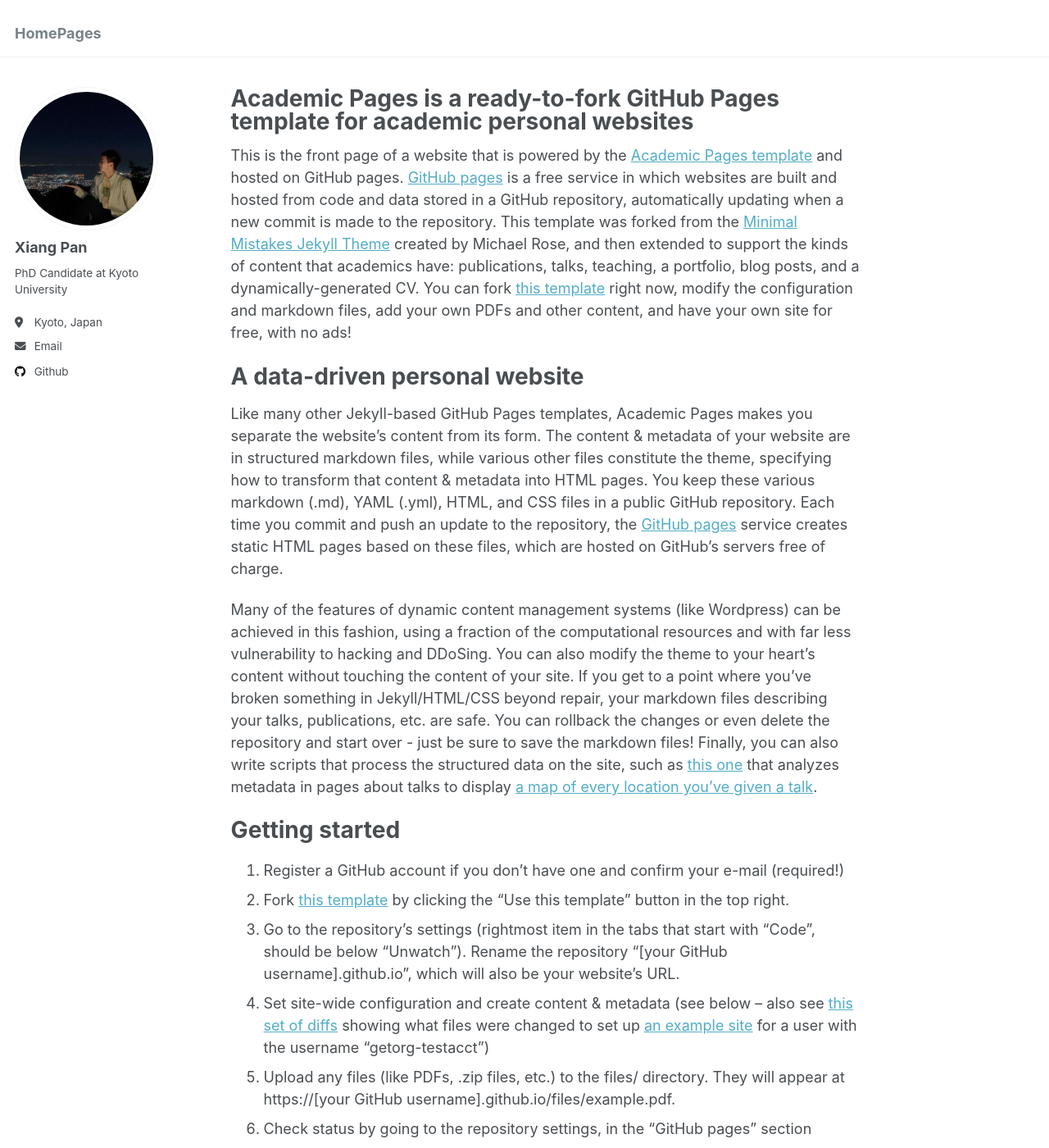
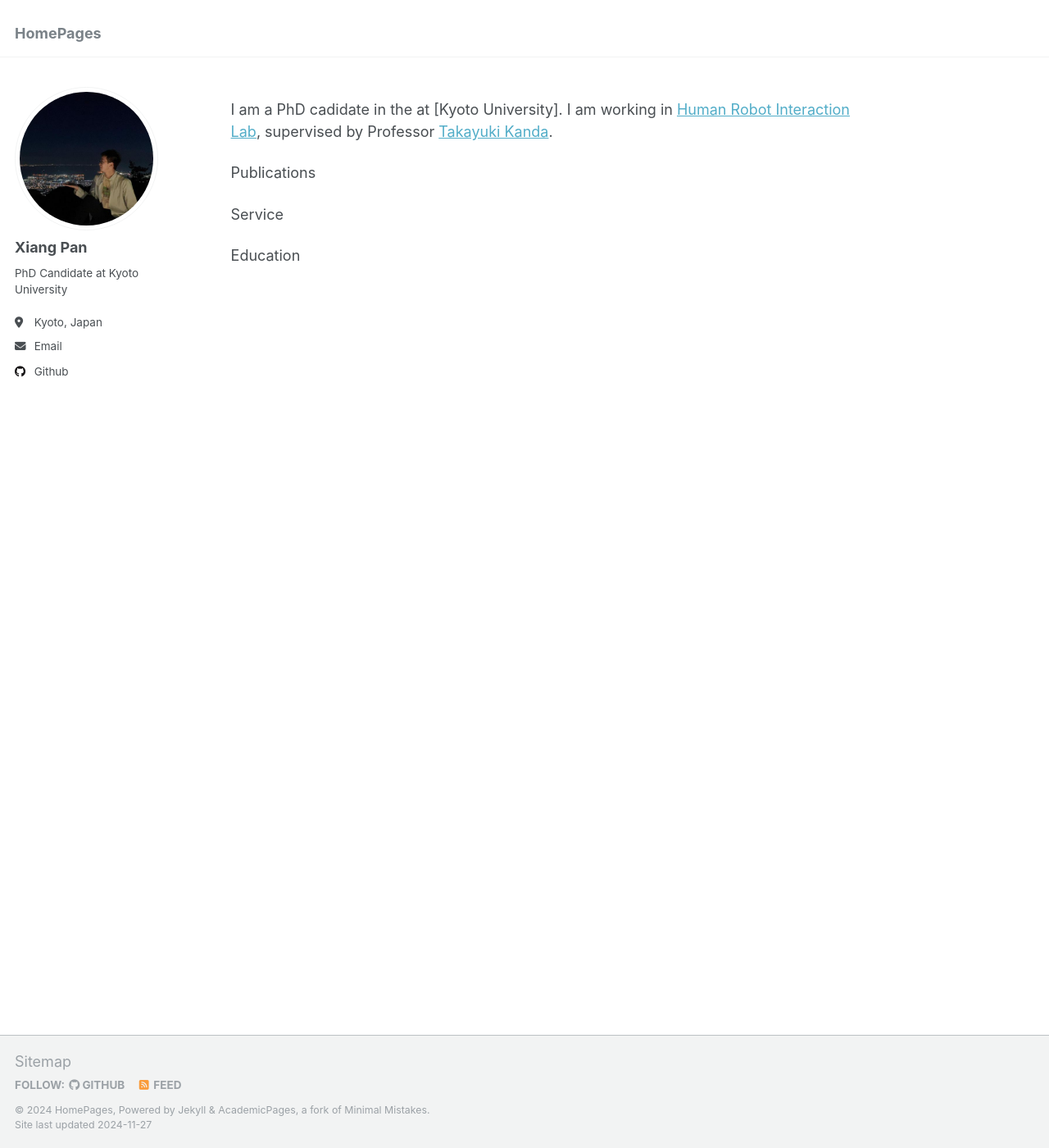
Before and after one commit to pan-xiang/pan-xiang.github.io, a Jekyll site: the page built from _pages/about.md, in a window 1280 px wide and 1400 px high. Shown: the whole window at 82% size. Built offline with Jekyll 4.4.1, drawn with Linux system fonts in a browser that asks for light colours; some of the changed text lies outside the part shown.

Commit message:
Update about.md

```diff
--- a/_pages/about.md
+++ b/_pages/about.md
@@ -1,21 +1,27 @@
 ---
 permalink: /
-title: "Academic Pages is a ready-to-fork GitHub Pages template for academic personal websites"
+title: "" # "Academic Pages is a ready-to-fork GitHub Pages template for academic personal websites"
 author_profile: true
 redirect_from:
   - /about/
   - /about.html
 ---
 
-This is the front page of a website that is powered by the [Academic Pages template](https://github.com/academicpages/academicpages.github.io) and hosted on GitHub pages. [GitHub pages](https://pages.github.com) is a free service in which websites are built and hosted from code and data stored in a GitHub repository, automatically updating when a new commit is made to the repository. This template was forked from the [Minimal Mistakes Jekyll Theme](https://mmistakes.github.io/minimal-mistakes/) created by Michael Rose, and then extended to support the kinds of content that academics have: publications, talks, teaching, a portfolio, blog posts, and a dynamically-generated CV. You can fork [this template](https://github.com/academicpages/academicpages.github.io) right now, modify the configuration and markdown files, add your own PDFs and other content, and have your own site for free, with no ads!
+I am a PhD cadidate in the at [Kyoto University]. I am working in [Human Robot Interaction Lab](https://www.robot.soc.i.kyoto-u.ac.jp/en/), supervised by Professor [Takayuki Kanda](https://scholar.google.com/citations?hl=en&user=BL9EACgAAAAJ).
 
-A data-driven personal website
+Publications
+
+Service
+
+Education
+
+<!-- A data-driven personal website
 ======
 Like many other Jekyll-based GitHub Pages templates, Academic Pages makes you separate the website's content from its form. The content & metadata of your website are in structured markdown files, while various other files constitute the theme, specifying how to transform that content & metadata into HTML pages. You keep these various markdown (.md), YAML (.yml), HTML, and CSS files in a public GitHub repository. Each time you commit and push an update to the repository, the [GitHub pages](https://pages.github.com/) service creates static HTML pages based on these files, which are hosted on GitHub's servers free of charge.
 
 Many of the features of dynamic content management systems (like Wordpress) can be achieved in this fashion, using a fraction of the computational resources and with far less vulnerability to hacking and DDoSing. You can also modify the theme to your heart's content without touching the content of your site. If you get to a point where you've broken something in Jekyll/HTML/CSS beyond repair, your markdown files describing your talks, publications, etc. are safe. You can rollback the changes or even delete the repository and start over - just be sure to save the markdown files! Finally, you can also write scripts that process the structured data on the site, such as [this one](https://github.com/academicpages/academicpages.github.io/blob/master/talkmap.ipynb) that analyzes metadata in pages about talks to display [a map of every location you've given a talk](https://academicpages.github.io/talkmap.html).
 
-Getting started
+Publications
 ======
 1. Register a GitHub account if you don't have one and confirm your e-mail (required!)
 1. Fork [this template](https://github.com/academicpages/academicpages.github.io) by clicking the "Use this template" button in the top right.
@@ -24,7 +30,7 @@ Getting started
 1. Upload any files (like PDFs, .zip files, etc.) to the files/ directory. They will appear at https://[your GitHub username].github.io/files/example.pdf.
 1. Check status by going to the repository settings, in the "GitHub pages" section
 
-Site-wide configuration
+
 ------
 The main configuration file for the site is in the base directory in [_config.yml](https://github.com/academicpages/academicpages.github.io/blob/master/_config.yml), which defines the content in the sidebars and other site-wide features. You will need to replace the default variables with ones about yourself and your site's github repository. The configuration file for the top menu is in [_data/navigation.yml](https://github.com/academicpages/academicpages.github.io/blob/master/_data/navigation.yml). For example, if you don't have a portfolio or blog posts, you can remove those items from that navigation.yml file to remove them from the header.
 
@@ -46,4 +52,4 @@ Example: editing a markdown file for a talk
 
 For more info
 ------
-More info about configuring Academic Pages can be found in [the guide](https://academicpages.github.io/markdown/), the [growing wiki](https://github.com/academicpages/academicpages.github.io/wiki), and you can always [ask a question on GitHub](https://github.com/academicpages/academicpages.github.io/discussions). The [guides for the Minimal Mistakes theme](https://mmistakes.github.io/minimal-mistakes/docs/configuration/) (which this theme was forked from) might also be helpful.
+More info about configuring Academic Pages can be found in [the guide](https://academicpages.github.io/markdown/), the [growing wiki](https://github.com/academicpages/academicpages.github.io/wiki), and you can always [ask a question on GitHub](https://github.com/academicpages/academicpages.github.io/discussions). The [guides for the Minimal Mistakes theme](https://mmistakes.github.io/minimal-mistakes/docs/configuration/) (which this theme was forked from) might also be helpful. -->
```
